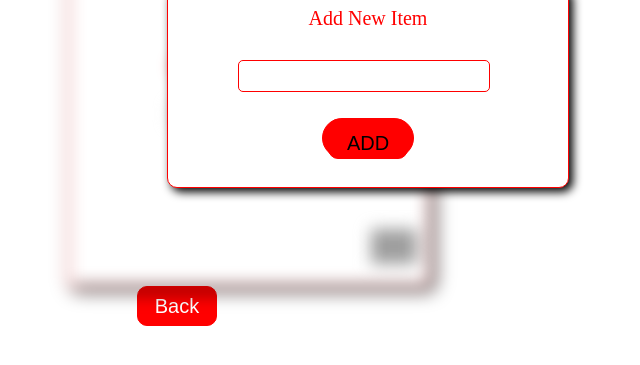
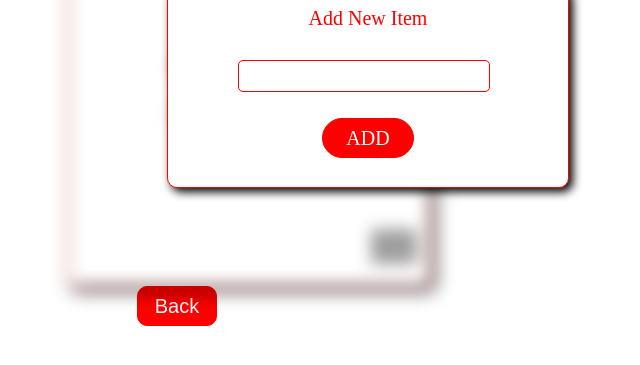
Before and after one commit to Sudeep549/TODO-App-UI-Web, a plain HTML site: page index3.html in a window 1280 px wide. Shown: the part 295-660 px from the top of the page, without its empty margins (391-1031 px from the left). Drawn offline with Linux system fonts and the light colour scheme; grey boxes are pictures that could not be loaded.

Commit message:
button removed

```diff
--- a/index3.html
+++ b/index3.html
@@ -38,8 +38,8 @@
     <p style="color:red; font-size:20px;">Add New Item</p>
     <div class="sudeep"></div>
     <br>
-    <div class="add1"><button>
-     <div class="add2">ADD</div></button>
+    <div class="add1">
+     <div class="add2">ADD</div>
     </div>
     </div>
 
```
